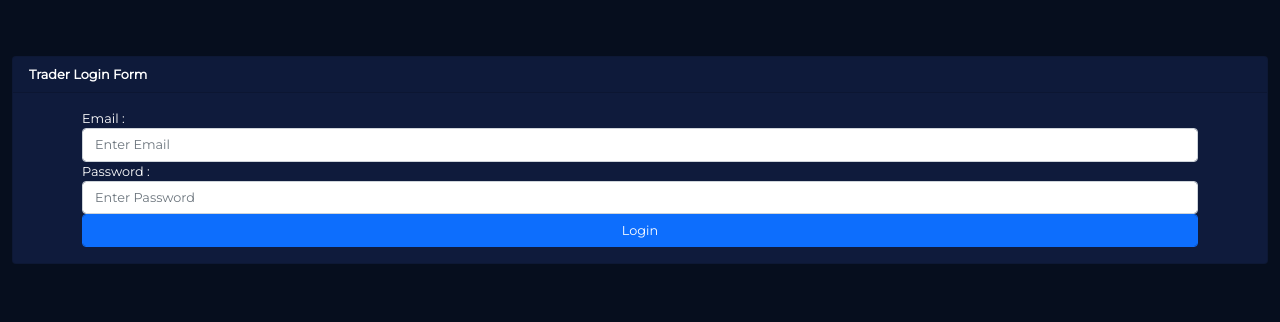
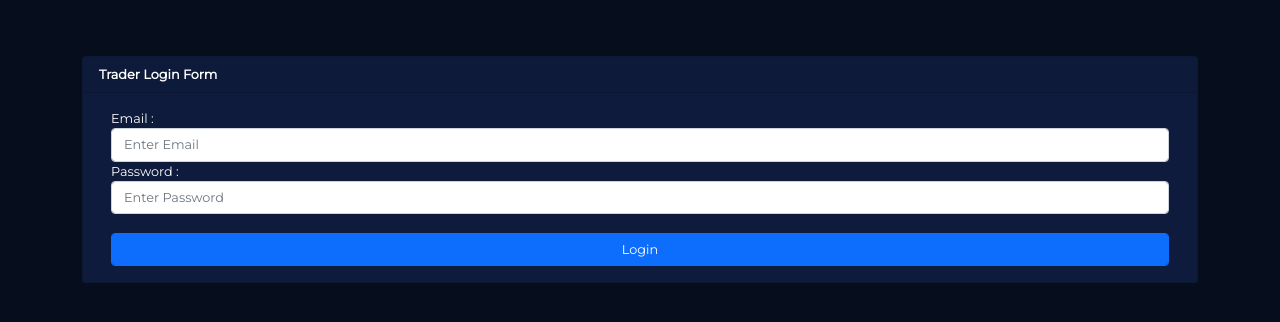
Before and after one commit to qasem-talaee/flask-trade, a Flask app: page /login in a window 1280 px wide. Shown: the top 322 px of the page. Run offline with Flask 2, Linux system fonts and the light colour scheme; some libraries are stand-ins or nearby versions.

Commit message:
change login page ui

```diff
--- a/templates/login.html
+++ b/templates/login.html
@@ -12,7 +12,7 @@
         <script src="/static/js/bootstrap.bundle.min.js"></script>
     </head>
     <body class="d-flex flex-column min-vh-100">
-        <div class="container-fluid mt-5 text-black">
+        <div class="container mt-5 text-black">
             <div class="card text-white mt-2">
                 <div class="card-header"><b>Trader Login Form</b></div>
                 <div class="card-body">
@@ -22,6 +22,7 @@
                             <input type="email" placeholder="Enter Email" name="email" class="form-control" required>
                             <label>Password : </label>
                             <input type="password" placeholder="Enter Password" name="pass" class="form-control" required>
+                            <br />
                             <button type="submit" class="btn btn-primary form-control">Login</button>
                         </div>
                     </form>
```
